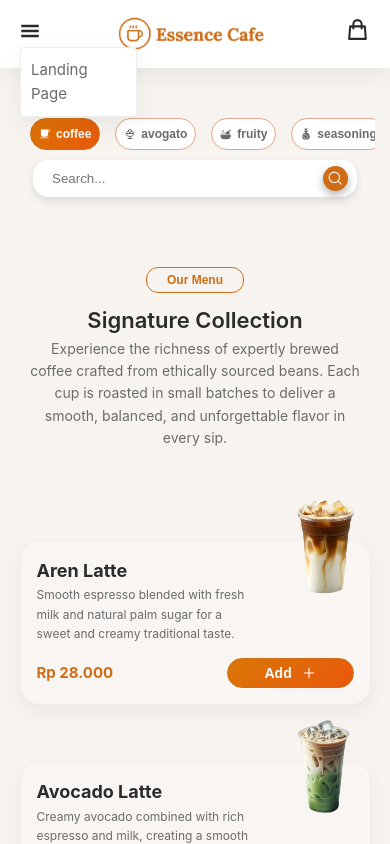
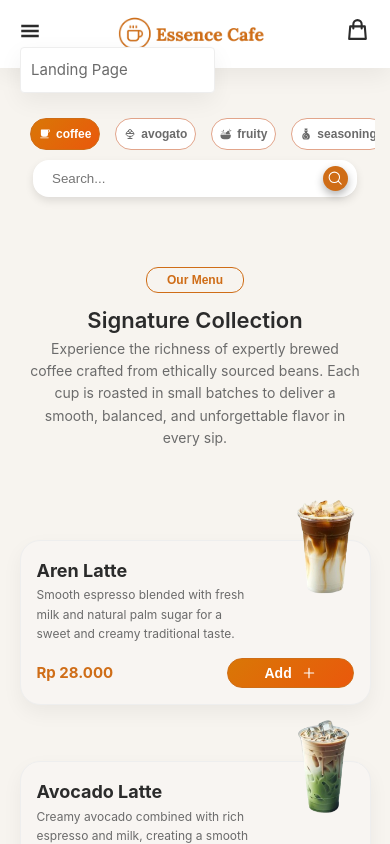
Before and after one commit to widyawulan19/essence-cafe, a React (Create React App) app: page /menu in a window 390 px wide. Both pictures are taken after a click on the element 30 px from the left and 33 px from the top of the page. Shown: the top 844 px of the page. Built offline with nearby package versions, Linux system fonts and the light colour scheme.

Commit message:
fix: menu navbar item

```diff
--- a/src/pages/users/Menu.jsx
+++ b/src/pages/users/Menu.jsx
@@ -147,7 +147,7 @@ function Menu({cart, setCart,showToast}) {
 
         {openBurger && (
           <div className="navbar-item">
-            <p>Landing Page</p>
+            <p onClick={navigateToLanding}>Landing Page</p>
           </div>
         )}
 
--- a/src/styles/users/Menu.css
+++ b/src/styles/users/Menu.css
@@ -880,4 +880,8 @@ RESPONSIFE MEDIA QUERY
         width: 80%;
         /* border: 1px solid red; */
     }
+
+    .navbar-item {
+        width: 50%;
+    }
 }
```
